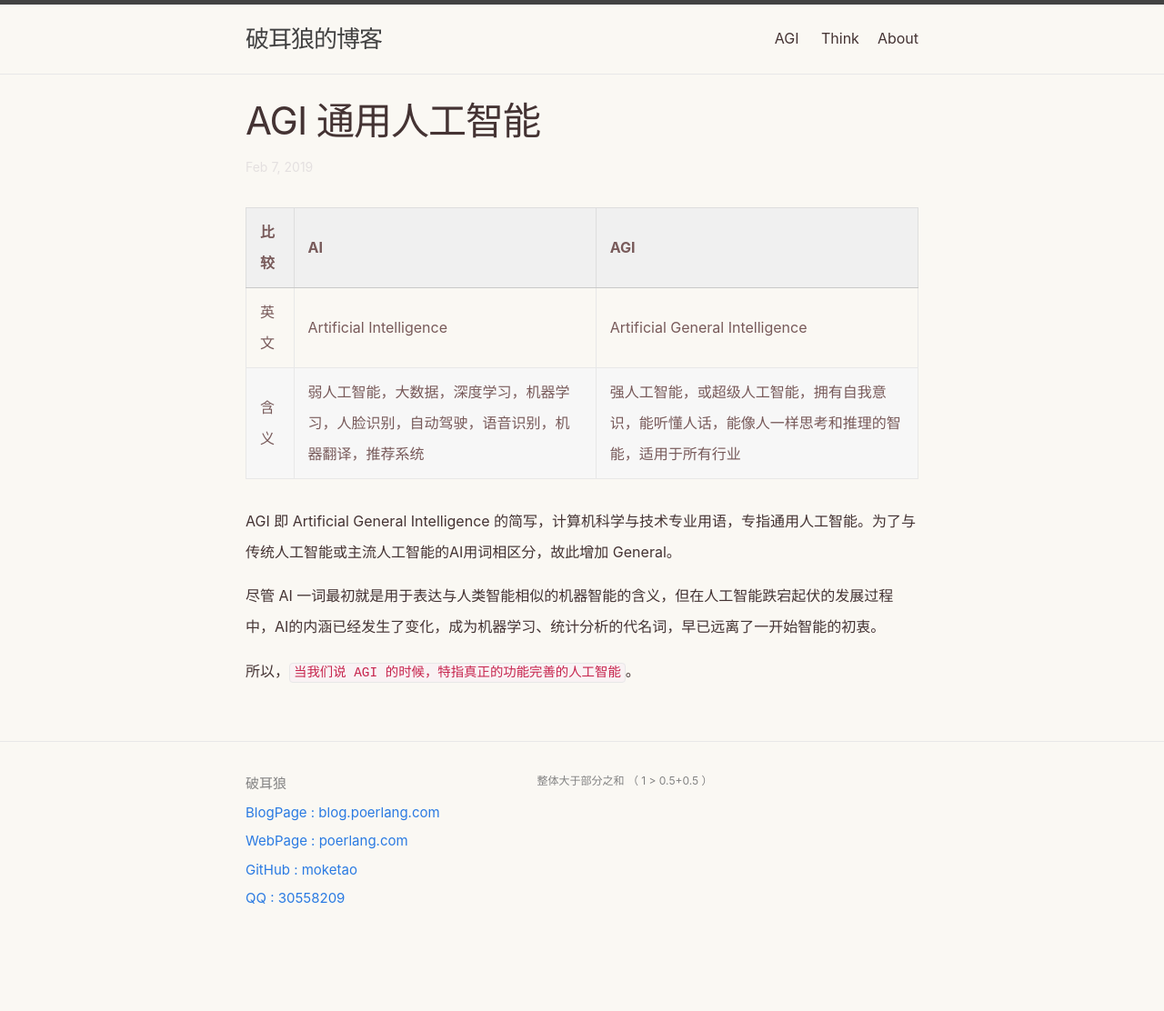
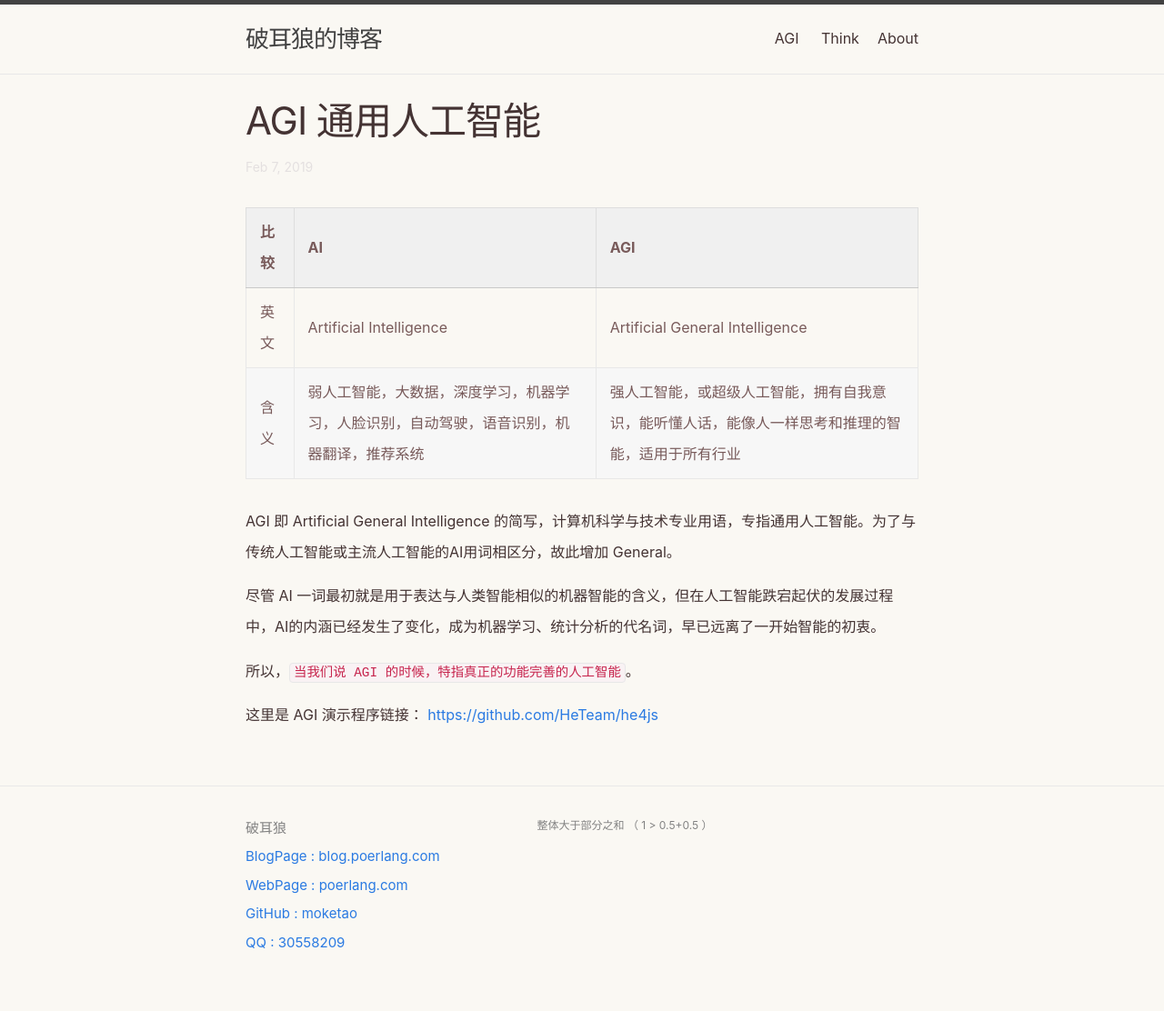
Before and after one commit to moketao/blog, a Jekyll site: the page built from _posts/2019-02-07-agi.md, in a window 1280 px wide. Shown: the whole page at 91% size. Built offline with Jekyll 4.4.1, drawn with Linux system fonts in a browser that asks for light colours; before the commit the page ends 1064 px from its top, so only the background shows below that.

Commit message:
Update 2019-02-07-agi.md

```diff
--- a/_posts/2019-02-07-agi.md
+++ b/_posts/2019-02-07-agi.md
@@ -17,3 +17,6 @@ AGI 即 Artificial General Intelligence 的简写，计算机科学与技术专
 尽管 AI 一词最初就是用于表达与人类智能相似的机器智能的含义，但在人工智能跌宕起伏的发展过程中，AI的内涵已经发生了变化，成为机器学习、统计分析的代名词，早已远离了一开始智能的初衷。
 
 所以，`当我们说 AGI 的时候，特指真正的功能完善的人工智能`。
+
+这里是 AGI 演示程序链接：
+<https://github.com/HeTeam/he4js>
```
